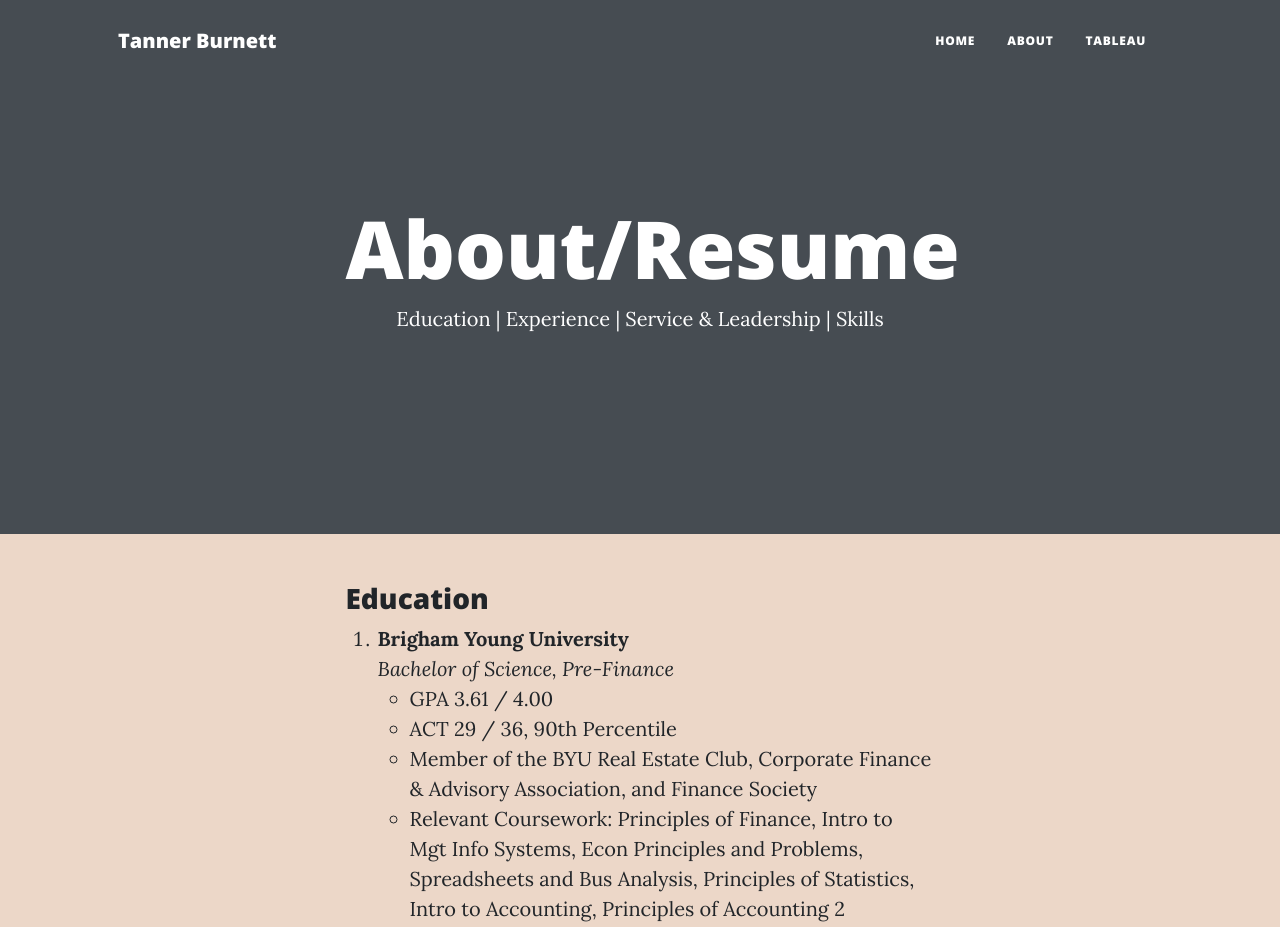
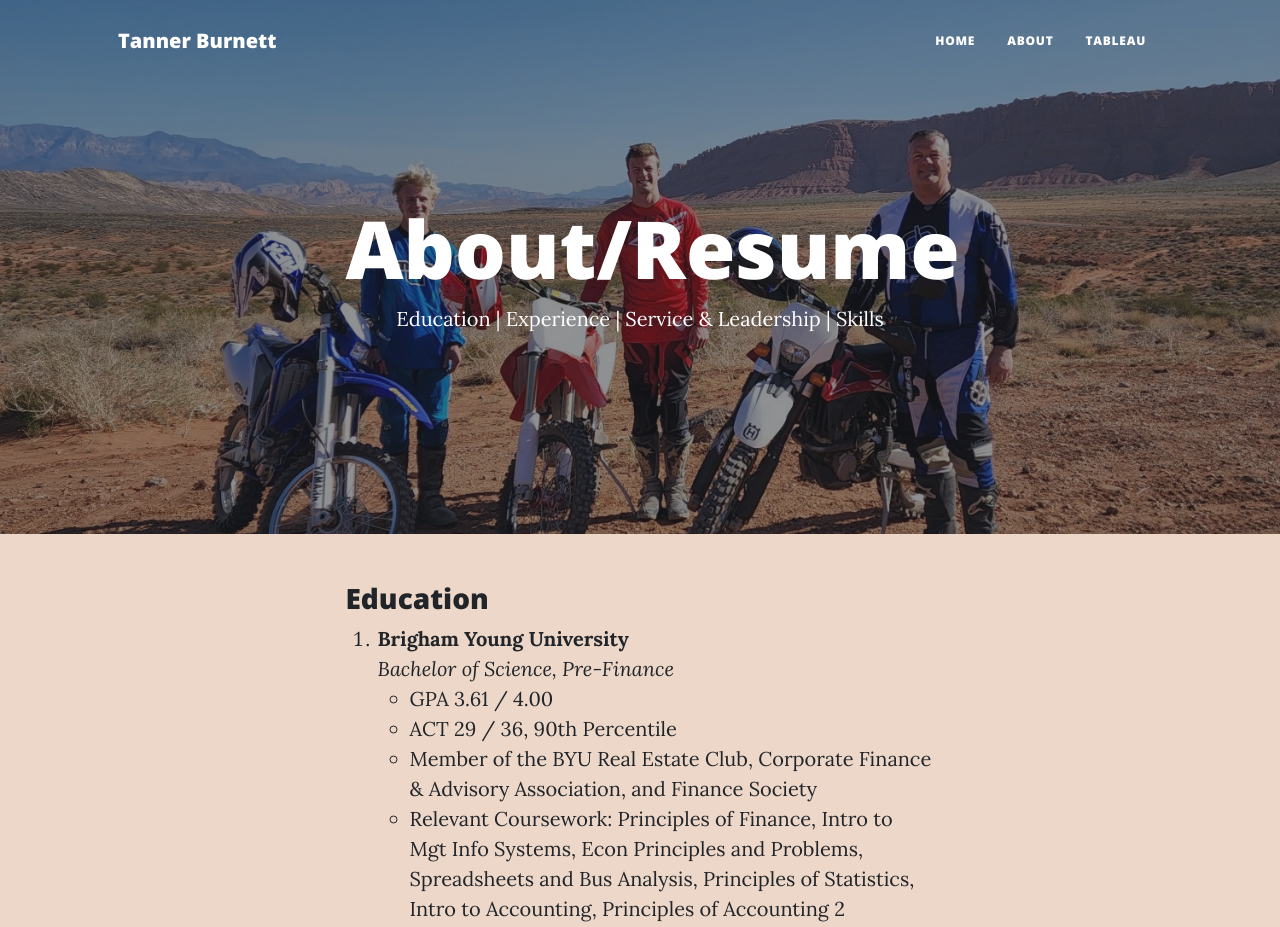
Before and after one commit to tanmanburnett/IS201, a plain HTML site: page html/about.html in a window 1280 px wide. Shown: the top 927 px of the page. Drawn offline with nearby package versions, Linux system fonts and the light colour scheme; files whose address does not match are found by name.

Commit message:
Update about.html

```diff
--- a/html/about.html
+++ b/html/about.html
@@ -36,7 +36,7 @@
             </div>
         </nav>
         <!-- Page Header-->
-        <header class="masthead" style="background-image: url('../images/dirtbike.JPG')">
+        <header class="masthead" style="background-image: url('../images/dirtbike.JPEG')">
             <div class="container position-relative px-4 px-lg-5">
                 <div class="row gx-4 gx-lg-5 justify-content-center">
                     <div class="col-md-10 col-lg-8 col-xl-7">
```
